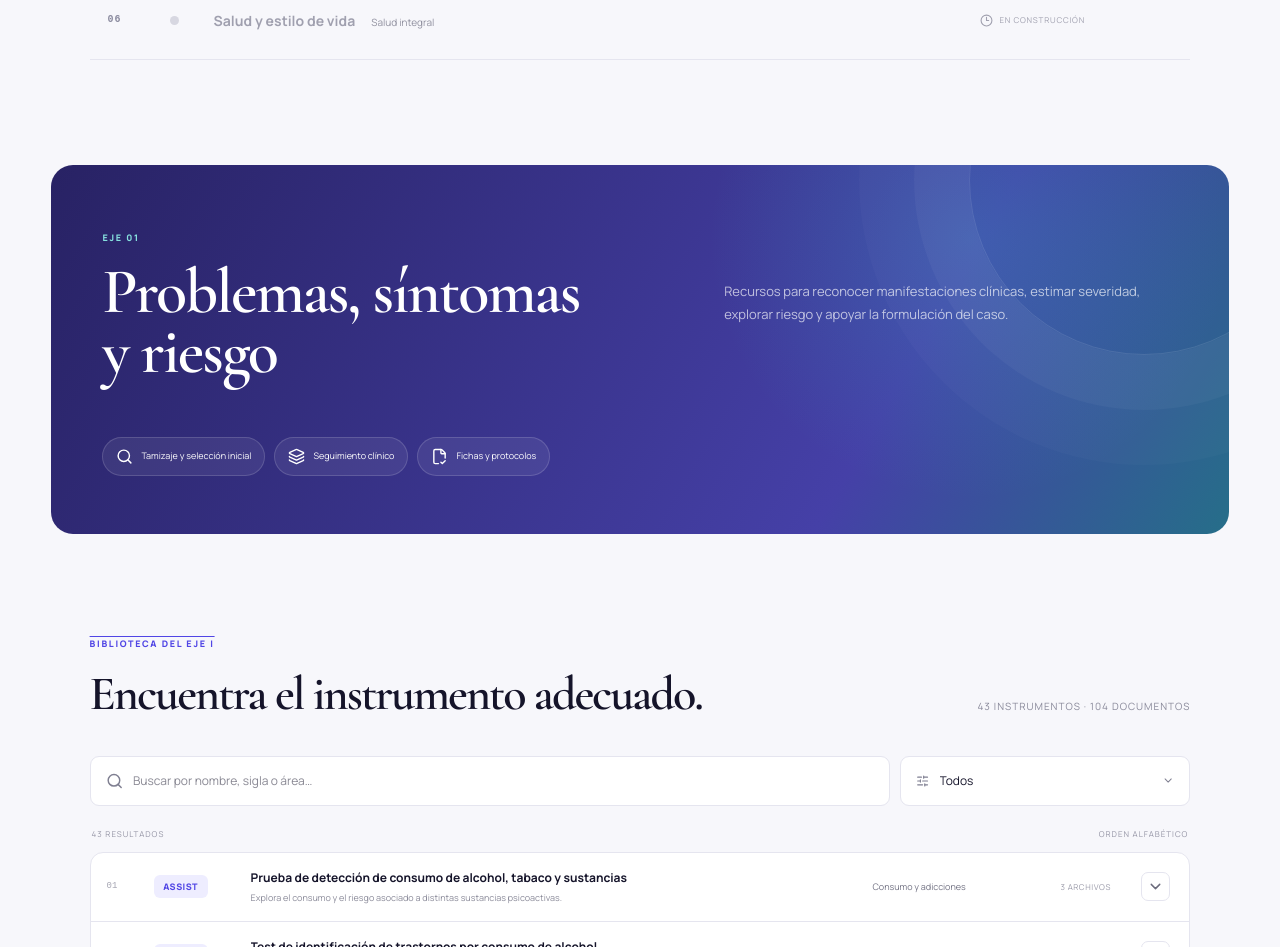
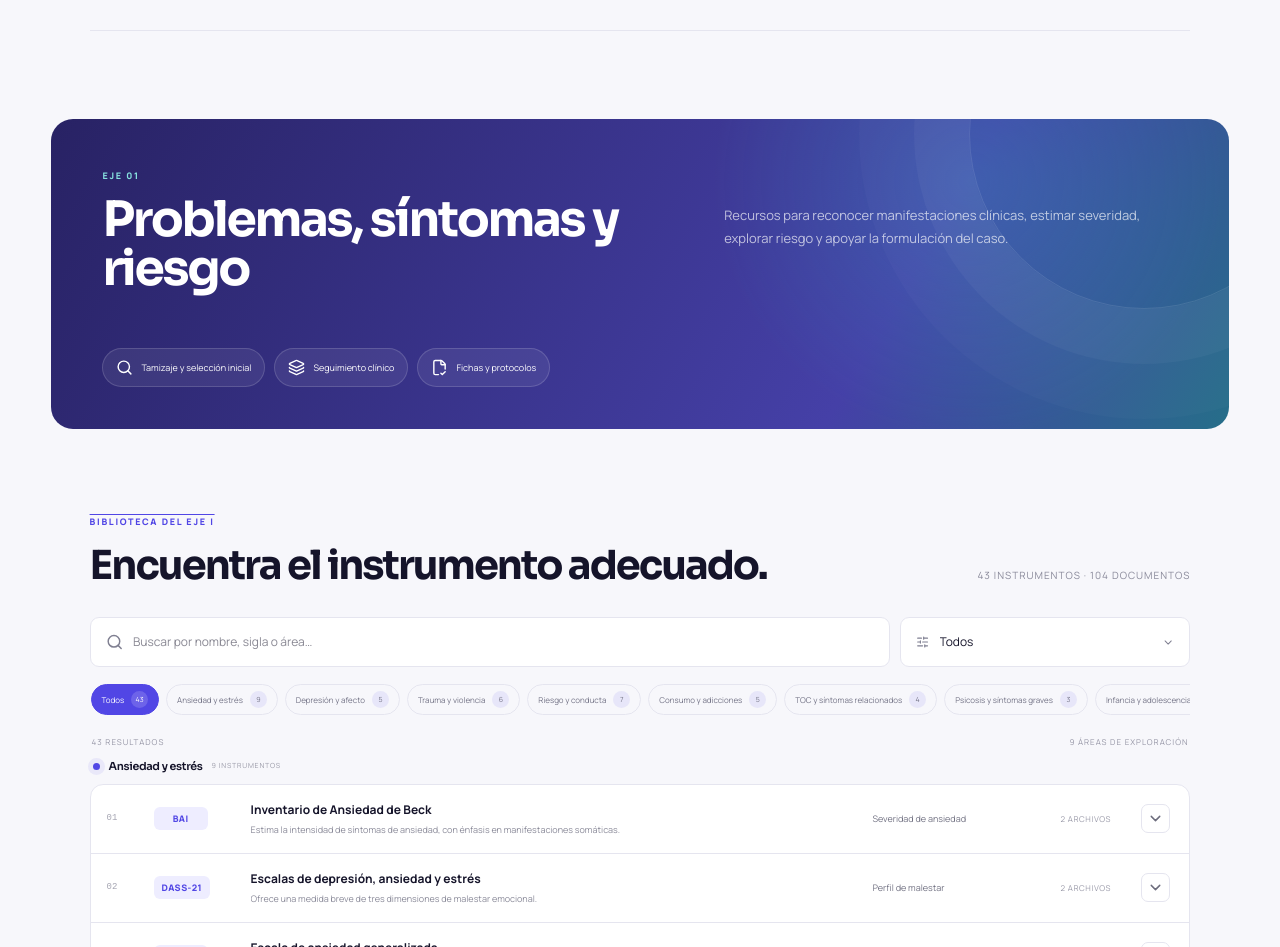
Before and after one commit to emorito/psico-flujo, a Next.js app: page / in a window 1280 px wide. Shown: the part 1425-2372 px from the top of the page. Built offline with nearby package versions, Linux system fonts and the light colour scheme.

Commit message:
Refina tipografía y navegación por áreas

```diff
--- a/app/globals.css
+++ b/app/globals.css
@@ -33,7 +33,7 @@ button { color: inherit; }
   border-bottom: 1px solid rgba(255,255,255,.12);
 }
 
-.brand { display: inline-flex; align-items: center; gap: 11px; font-size: 20px; font-weight: 750; letter-spacing: -.8px; }
+.brand { display: inline-flex; align-items: center; gap: 11px; font-family: var(--font-display), Arial, sans-serif; font-size: 19px; font-weight: 700; letter-spacing: -1px; }
 .brand > span:last-child > span { color: #79e2df; }
 .brand-symbol { width: 30px; height: 30px; position: relative; display: inline-block; transform: rotate(-12deg); }
 .brand-symbol i { position: absolute; inset: 2px 6px; border: 1.5px solid currentColor; border-radius: 50%; }
@@ -61,7 +61,7 @@ nav { display: flex; align-items: center; gap: 30px; font-size: 12px; font-weigh
     linear-gradient(180deg, transparent 70%, rgba(8,14,49,.5)),
     url("/hero-psicoflujo.jpg") center/cover no-repeat;
 }
-.hero-content { position: relative; z-index: 1; width: min(720px, 88vw); margin-left: clamp(24px, 8vw, 126px); padding: 130px 0 150px; }
+.hero-content { position: relative; z-index: 1; width: min(900px, 88vw); margin-left: clamp(24px, 8vw, 126px); padding: 130px 0 150px; }
 .hero-badge {
   display: inline-flex;
   align-items: center;
@@ -78,8 +78,8 @@ nav { display: flex; align-items: center; gap: 30px; font-size: 12px; font-weigh
   font-weight: 700;
 }
 .hero-badge span { width: 6px; height: 6px; border-radius: 50%; background: #66ddd5; box-shadow: 0 0 0 5px rgba(102,221,213,.11); }
-.hero h1 { font-family: var(--font-display), Georgia, serif; font-size: clamp(54px, 6.1vw, 91px); line-height: .96; font-weight: 600; letter-spacing: -3px; margin: 25px 0 26px; }
-.hero h1 span { color: #aeb5ff; font-style: italic; font-weight: 500; }
+.hero h1 { font-family: var(--font-display), Arial, sans-serif; font-size: clamp(45px, 5.25vw, 78px); line-height: 1.02; font-weight: 650; letter-spacing: -3.6px; margin: 25px 0 24px; }
+.hero h1 span { color: #aeb5ff; font-weight: 550; }
 .hero-content > p { max-width: 610px; color: rgba(255,255,255,.7); font-size: 16px; line-height: 1.72; margin: 0; }
 .hero-actions { display: flex; gap: 11px; margin-top: 34px; }
 .button { min-height: 46px; padding: 0 19px; border-radius: 8px; display: inline-flex; align-items: center; justify-content: center; gap: 9px; font-size: 12px; font-weight: 700; transition: transform .2s, background .2s; }
@@ -108,10 +108,10 @@ nav { display: flex; align-items: center; gap: 30px; font-size: 12px; font-weigh
 .hero-status { flex-direction: row!important; align-items: center; justify-content: flex-end!important; gap: 10px; border-right: 0!important; }
 .hero-status i { width: 7px; height: 7px; border-radius: 50%; background: #67ddd5; box-shadow: 0 0 0 5px rgba(103,221,213,.1); }
 
-.model-section, .library-section { padding: 105px clamp(22px, 7vw, 106px); }
+.model-section, .library-section { padding: 88px clamp(22px, 7vw, 106px); }
 .section-intro { display: grid; grid-template-columns: 1.25fr .65fr; align-items: end; gap: 60px; margin-bottom: 52px; }
 .overline { color: var(--indigo); text-transform: uppercase; letter-spacing: 1.7px; font-size: 9px; font-weight: 750; display: inline-flex; align-items: center; gap: 7px; }
-.section-intro h2, .library-heading h2 { font-family: var(--font-display), Georgia, serif; font-size: clamp(39px, 4.1vw, 59px); line-height: 1; letter-spacing: -2px; font-weight: 600; margin: 17px 0 0; }
+.section-intro h2, .library-heading h2 { font-family: var(--font-display), Arial, sans-serif; font-size: clamp(32px, 3.2vw, 46px); line-height: 1.05; letter-spacing: -2px; font-weight: 650; margin: 14px 0 0; }
 .section-intro > p { color: var(--muted); font-size: 13px; line-height: 1.8; margin: 0; }
 
 .axes-list { border-top: 1px solid var(--line); }
@@ -123,7 +123,7 @@ nav { display: flex; align-items: center; gap: 30px; font-size: 12px; font-weigh
 .axis-dot { width: 9px; height: 9px; border-radius: 50%; background: #d7d7e1; }
 .axis-row-ready .axis-dot { background: var(--indigo); box-shadow: 0 0 0 6px rgba(81,70,229,.09); }
 .axis-copy { display: flex; align-items: baseline; gap: 16px; }
-.axis-copy strong { font-size: 14px; }
+.axis-copy strong { font-family: var(--font-display), Arial, sans-serif; font-size: 13px; font-weight: 600; }
 .axis-copy small { color: #90909f; font-size: 10px; }
 .axis-state { display: flex; align-items: center; gap: 6px; text-transform: uppercase; letter-spacing: .8px; font-size: 8px; }
 .axis-row-ready .axis-state { color: var(--indigo); }
@@ -131,9 +131,9 @@ nav { display: flex; align-items: center; gap: 30px; font-size: 12px; font-weigh
 
 .collection-banner {
   margin: 0 clamp(22px, 4vw, 60px);
-  min-height: 335px;
+  min-height: 245px;
   border-radius: 22px;
-  padding: 58px clamp(26px, 4vw, 65px);
+  padding: 42px clamp(26px, 4vw, 65px);
   color: white;
   background:
     radial-gradient(circle at 78% 20%, rgba(47,197,205,.22), transparent 27%),
@@ -147,22 +147,34 @@ nav { display: flex; align-items: center; gap: 30px; font-size: 12px; font-weigh
 }
 .collection-banner:after { content: ""; position: absolute; width: 350px; height: 350px; border: 1px solid rgba(255,255,255,.11); border-radius: 50%; right: -90px; top: -160px; box-shadow: 0 0 0 55px rgba(255,255,255,.035), 0 0 0 110px rgba(255,255,255,.02); }
 .collection-number { font-size: 9px; letter-spacing: 1.7px; font-weight: 750; color: #86e0de; }
-.collection-banner h2 { font-family: var(--font-display), Georgia, serif; font-size: clamp(44px, 5vw, 68px); line-height: .93; letter-spacing: -2px; margin: 15px 0 0; font-weight: 600; }
+.collection-banner h2 { font-family: var(--font-display), Arial, sans-serif; font-size: clamp(34px, 3.8vw, 54px); line-height: 1; letter-spacing: -2.3px; margin: 11px 0 0; font-weight: 650; }
 .collection-banner > p { max-width: 500px; color: rgba(255,255,255,.68); line-height: 1.75; font-size: 13px; position: relative; z-index: 1; }
 .collection-features { grid-column: 1/-1; display: flex; gap: 9px; flex-wrap: wrap; }
 .collection-features span { display: flex; align-items: center; gap: 8px; border: 1px solid rgba(255,255,255,.15); background: rgba(255,255,255,.07); padding: 10px 13px; border-radius: 999px; font-size: 9px; }
 
-.library-section { padding-top: 95px; }
+.library-section { padding-top: 78px; }
 .library-heading { display: flex; align-items: end; justify-content: space-between; gap: 40px; }
-.library-heading h2 { font-size: 48px; }
+.library-heading h2 { font-size: 40px; }
 .catalog-count { color: #89899a; font-size: 10px; text-transform: uppercase; letter-spacing: 1px; padding-bottom: 4px; }
-.catalog-controls { display: grid; grid-template-columns: minmax(280px, 1fr) 290px; gap: 10px; margin-top: 38px; }
+.catalog-controls { display: grid; grid-template-columns: minmax(280px, 1fr) 290px; gap: 10px; margin-top: 30px; }
 .search-box, .area-select { height: 50px; display: flex; align-items: center; gap: 10px; background: var(--surface); border: 1px solid var(--line); border-radius: 9px; padding: 0 15px; color: #7f7f91; }
 .search-box:focus-within, .area-select:focus-within { border-color: #aaa6f1; box-shadow: 0 0 0 3px rgba(81,70,229,.07); }
 .search-box input, .area-select select { border: 0; outline: 0; background: transparent; width: 100%; color: var(--ink); font-size: 12px; }
 .search-box button { border: 0; background: transparent; cursor: pointer; display: grid; place-items: center; padding: 2px; }
 .area-select select { appearance: none; cursor: pointer; }
-.catalog-summary { display: flex; justify-content: space-between; padding: 22px 2px 12px; text-transform: uppercase; letter-spacing: 1px; color: #9696a6; font-size: 8px; }
+.area-tags { display: flex; gap: 7px; overflow-x: auto; scrollbar-width: none; padding: 17px 1px 4px; }
+.area-tags::-webkit-scrollbar { display: none; }
+.area-tags button { flex: 0 0 auto; min-height: 31px; display: inline-flex; align-items: center; gap: 7px; padding: 0 10px; border: 1px solid var(--line); border-radius: 999px; background: transparent; color: #737386; font-size: 8px; cursor: pointer; transition: .18s; }
+.area-tags button:hover { border-color: #aaa6ea; color: var(--indigo); }
+.area-tags button.active { color: white; background: var(--indigo); border-color: var(--indigo); }
+.area-tags small { display: grid; place-items: center; min-width: 17px; height: 17px; padding: 0 4px; border-radius: 999px; background: rgba(81,70,229,.09); font-size: 7px; }
+.area-tags button.active small { background: rgba(255,255,255,.16); }
+.catalog-summary { display: flex; justify-content: space-between; padding: 17px 2px 10px; text-transform: uppercase; letter-spacing: 1px; color: #9696a6; font-size: 8px; }
+.instrument-groups { display: grid; gap: 23px; }
+.group-heading { display: flex; align-items: center; gap: 9px; padding: 0 3px 9px; }
+.group-marker { width: 7px; height: 7px; border-radius: 50%; background: var(--indigo); box-shadow: 0 0 0 5px rgba(81,70,229,.08); }
+.group-heading h3 { margin: 0; font-family: var(--font-display), Arial, sans-serif; font-size: 11px; font-weight: 600; letter-spacing: -.35px; }
+.group-heading > span:last-child { color: #9999a7; text-transform: uppercase; letter-spacing: .8px; font-size: 7px; }
 .instrument-list { border: 1px solid var(--line); border-radius: 13px; overflow: hidden; background: var(--surface); }
 .instrument-row + .instrument-row { border-top: 1px solid var(--line); }
 .instrument-row.open { background: #fafaff; }
--- a/app/page.tsx
+++ b/app/page.tsx
@@ -48,10 +48,7 @@ export default function Home() {
             <span />
             Biblioteca clínica en evolución
           </div>
-          <h1>
-            Evaluar es trazar<br />
-            <span>un mapa para comprender.</span>
-          </h1>
+          <h1>Evaluar es trazar <span>un mapa para comprender.</span></h1>
           <p>
             Instrumentos de evaluación psicológica organizados en una
             arquitectura clínica clara, accesible y en permanente construcción.
@@ -112,7 +109,7 @@ export default function Home() {
       <section className="collection-banner" id="biblioteca">
         <div>
           <span className="collection-number">EJE 01</span>
-          <h2>Problemas, síntomas<br />y riesgo</h2>
+          <h2>Problemas, síntomas y riesgo</h2>
         </div>
         <p>
           Recursos para reconocer manifestaciones clínicas, estimar severidad,
--- a/app/ui/instrument-library.tsx
+++ b/app/ui/instrument-library.tsx
@@ -63,6 +63,13 @@ export function InstrumentLibrary() {
           .includes(q))
     );
   });
+  const grouped = areas
+    .filter((item) => item !== "Todos")
+    .map((item) => ({
+      area: item,
+      items: filtered.filter((instrument) => instrument.area === item),
+    }))
+    .filter((group) => group.items.length > 0);
 
   return (
     <section className="library-section" aria-label="Biblioteca de instrumentos del Eje I">
@@ -98,14 +105,41 @@ export function InstrumentLibrary() {
         </label>
       </div>
 
+      <div className="area-tags" role="group" aria-label="Áreas de exploración">
+        {areas.map((item) => {
+          const count = item === "Todos"
+            ? instruments.length
+            : instruments.filter((instrument) => instrument.area === item).length;
+          return (
+            <button
+              className={area === item ? "active" : ""}
+              onClick={() => { setArea(item); setOpen(null); }}
+              aria-pressed={area === item}
+              key={item}
+            >
+              <span>{item}</span>
+              <small>{count}</small>
+            </button>
+          );
+        })}
+      </div>
+
       <div className="catalog-summary">
         <span>{filtered.length} {filtered.length === 1 ? "resultado" : "resultados"}</span>
-        <span>Orden alfabético</span>
+        <span>{area === "Todos" ? `${grouped.length} áreas de exploración` : area}</span>
       </div>
 
       {filtered.length ? (
+        <div className="instrument-groups">
+          {grouped.map((group) => (
+            <section className="instrument-group" aria-labelledby={`area-${group.area}`} key={group.area}>
+              <div className="group-heading">
+                <span className="group-marker" />
+                <h3 id={`area-${group.area}`}>{group.area}</h3>
+                <span>{group.items.length} {group.items.length === 1 ? "instrumento" : "instrumentos"}</span>
+              </div>
               <div className="instrument-list">
-          {filtered.map((item, index) => {
+                {group.items.map((item, index) => {
                   const isOpen = open === item.slug;
                   return (
                     <article className={`instrument-row ${isOpen ? "open" : ""}`} key={item.slug}>
@@ -120,7 +154,7 @@ export function InstrumentLibrary() {
                           <strong>{item.name}</strong>
                           <small>{item.description}</small>
                         </span>
-                  <span className="row-area">{item.area}</span>
+                        <span className="row-area">{item.use}</span>
                         <span className="row-files">{item.files.length} {item.files.length === 1 ? "archivo" : "archivos"}</span>
                         <span className="expand-icon"><ChevronDown size={17} /></span>
                       </button>
@@ -154,6 +188,9 @@ export function InstrumentLibrary() {
                   );
                 })}
               </div>
+            </section>
+          ))}
+        </div>
       ) : (
         <div className="empty-state">
           <Search size={26} />
```
Also changed, not shown: app/layout.tsx (+4 -3 lines). Lines whose indentation alone changed are shown as unchanged.
